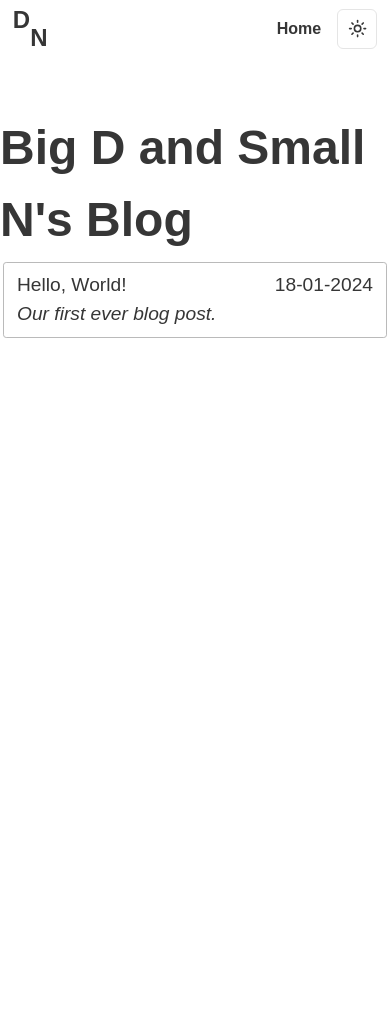
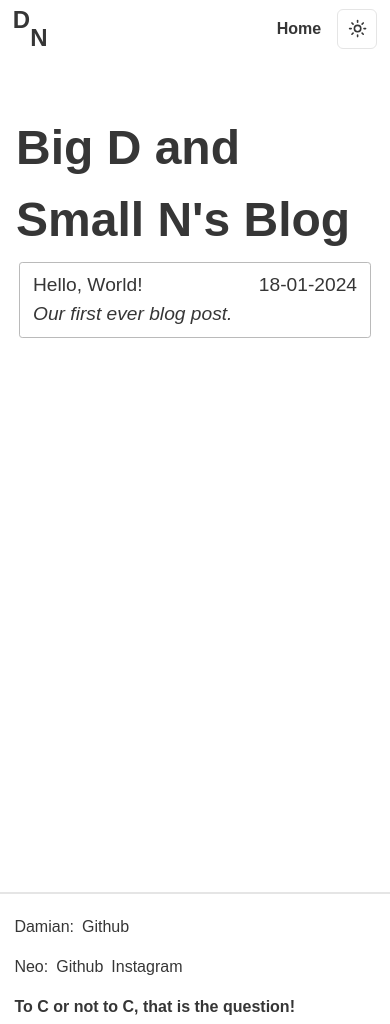
Before and after one commit to NeoSahadeo/BigDSmallNBlog, a Next.js app: page / in a window 390 px wide. Before the commit the page ends 844 px from the top, so only its background shows below. Built offline with nearby package versions, Linux system fonts and the light colour scheme.

Commit message:
feat: Created Footer and added categories for future search implimintation

```diff
--- a/app/globals.css
+++ b/app/globals.css
@@ -105,3 +105,6 @@ h1, h2, h3, h4, h5, h6, h7 {
 h1 {
   font-size: 3rem;
 }
+.white {
+  fill: white;
+}
--- a/app/layout.tsx
+++ b/app/layout.tsx
@@ -3,6 +3,7 @@ import { Zilla_Slab } from 'next/font/google'
 import { Roboto_Mono } from 'next/font/google'
 import "./globals.css";
 import Header from "@/components/header";
+import Footer from "@/components/footer";
 import { ThemeProvider } from "@/components/theme-provider"
 
 const zilla_slab = Zilla_Slab({
@@ -27,8 +28,9 @@ return (
           attribute="class"
           defaultTheme="system"
         >
-          <Header></Header>
+          <Header/>
           {children}
+          <Footer/>
         </ThemeProvider>
       </body>
     </html>
--- a/app/page.tsx
+++ b/app/page.tsx
@@ -6,7 +6,7 @@ import GetSortedPosts from './utils/marky';
 export default function Page() {
    let posts = GetSortedPosts()
   return (
-  <main>
+  <main className='pl-4 pr-4 sm:pl-0 sm:pr-0'>
     <section>
       <h1>Big D and Small N&apos;s Blog</h1>
         <ul className={styles.ul}>
--- a/app/posts/[slug]/page.tsx
+++ b/app/posts/[slug]/page.tsx
@@ -8,12 +8,7 @@ import html from 'remark-html';
 
 export function generateStaticParams() {
   let posts = GetSortedPosts()
-    return posts.map(post =>{
-      if (post) {
-        return { slug: post.id}
-      }
-    })
-}
+    return posts.map(post =>{ return { slug: post.id} }) }
 
 async function generatePage({ params }: { params: { slug: string } }) {
   const fullPath = path.join(postsDirectory, params.slug)+'.md'
@@ -23,10 +18,12 @@ async function generatePage({ params }: { params: { slug: string } }) {
     .use(html)
     .process(matterResult.content);
   const contentHtml = processedContent.toString();
+  console.log(matterResult.data.categories)
   return (
-    <main>
+    <main className='pl-4 pr-4 sm:pl-0 sm:pr-0'>
       <meta name='description' content={matterResult.data.description}></meta>
       <meta name='author' content={matterResult.data.author}></meta>
+      <meta name='keywords' content={matterResult.data.categories}></meta>
       <title>{matterResult.data.title}</title>
       <section className='pl-2 pr-2 sm:pl-0 sm:pr-0'>
         <h1 style={{marginBottom: '0rem'}}>{matterResult.data.title}</h1>
--- a/app/posts/thestartofourblog.md
+++ b/app/posts/thestartofourblog.md
@@ -3,6 +3,7 @@ title: 'Hello, World!'
 date: '18-01-2024'
 author: 'Neo Sahadeo'
 description: 'Our first ever blog post.'
+categories: ['other', 'life experiences', discussion']
 ---
 
 ## Welcome to the blog
--- /dev/null
+++ b/components/footer.module.css
@@ -0,0 +1,9 @@
+.footer {
+  width: 100%;
+  padding: 0.3rem 0.9rem;
+  margin-top: 3rem;
+}
+
+.svgWhite {
+  fill: white;
+}
--- /dev/null
+++ b/components/footer.tsx
@@ -0,0 +1,44 @@
+'use client';
+import Link from 'next/link';
+import { DOMElement, useEffect, useState } from 'react';
+import { SVGProps } from 'react';
+import styles from './footer.module.css';
+
+function GithubSvg(props: SVGProps<SVGSVGElement>) {
+  return (
+      <svg width="2rem" height="2rem" viewBox="0 0 48 48" xmlns="http://www.w3.org/2000/svg" {...props}> <g id="SVGRepo_bgCarrier" strokeWidth="0"></g><g id="SVGRepo_tracerCarrier" strokeLinecap="round" strokeLinejoin="round"></g><g id="SVGRepo_iconCarrier"><defs></defs><path className="cls-1" d="M24,2.5a21.5,21.5,0,0,0-6.8,41.9c1.08.2,1.47-.46,1.47-1s0-1.86,0-3.65c-6,1.3-7.24-2.88-7.24-2.88A5.7,5.7,0,0,0,9,33.68c-1.95-1.33.15-1.31.15-1.31a4.52,4.52,0,0,1,3.29,2.22c1.92,3.29,5,2.34,6.26,1.79a4.61,4.61,0,0,1,1.37-2.88c-4.78-.54-9.8-2.38-9.8-10.62a8.29,8.29,0,0,1,2.22-5.77,7.68,7.68,0,0,1,.21-5.69s1.8-.58,5.91,2.2a20.46,20.46,0,0,1,10.76,0c4.11-2.78,5.91-2.2,5.91-2.2a7.74,7.74,0,0,1,.21,5.69,8.28,8.28,0,0,1,2.21,5.77c0,8.26-5,10.07-9.81,10.61a5.12,5.12,0,0,1,1.46,4c0,2.87,0,5.19,0,5.9s.39,1.24,1.48,1A21.5,21.5,0,0,0,24,2.5"></path></g></svg>
+      )
+}
+
+function MdiInstagram(props: SVGProps<SVGSVGElement>) {
+  return (
+    <svg xmlns="http://www.w3.org/2000/svg" width="2rem" height="2rem" viewBox="0 0 24 24" {...props}><path d="M7.8 2h8.4C19.4 2 22 4.6 22 7.8v8.4a5.8 5.8 0 0 1-5.8 5.8H7.8C4.6 22 2 19.4 2 16.2V7.8A5.8 5.8 0 0 1 7.8 2m-.2 2A3.6 3.6 0 0 0 4 7.6v8.8C4 18.39 5.61 20 7.6 20h8.8a3.6 3.6 0 0 0 3.6-3.6V7.6C20 5.61 18.39 4 16.4 4zm9.65 1.5a1.25 1.25 0 0 1 1.25 1.25A1.25 1.25 0 0 1 17.25 8A1.25 1.25 0 0 1 16 6.75a1.25 1.25 0 0 1 1.25-1.25M12 7a5 5 0 0 1 5 5a5 5 0 0 1-5 5a5 5 0 0 1-5-5a5 5 0 0 1 5-5m0 2a3 3 0 0 0-3 3a3 3 0 0 0 3 3a3 3 0 0 0 3-3a3 3 0 0 0-3-3"></path></svg>
+  )
+}
+
+export default function Footer() {
+  useEffect(()=> {
+  })
+  return (
+  <footer className={`border-t-2 ${styles.footer}`}>
+    <ul>
+      <li className='mt-4 mb-4 flex flex-row items-center'>
+      Damian:
+      <Link href='https://github.com/ST10019838' className='flex flex-row items-center ml-2'>
+        Github
+      </Link>
+      </li>
+      <li className='mt-4 mb-4 flex flex-row items-center'>
+      Neo:
+      <Link href='https://github.com/neosahadeo' className='flex flex-row items-center ml-2'>
+        Github
+      </Link>
+      <Link href='https://www.instagram.com/neosahadeo/' className='flex flex-row ml-2 items-center'>
+        Instagram
+      </Link>
+      </li>
+    </ul>
+    <span className='font-bold'>To C or not to C, that is the question!</span>
+  </footer>
+  )
+}
```
